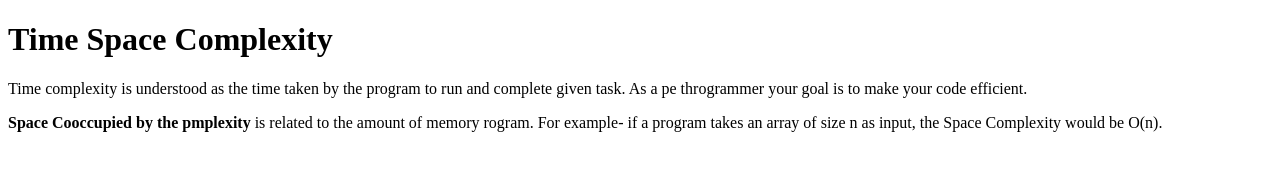
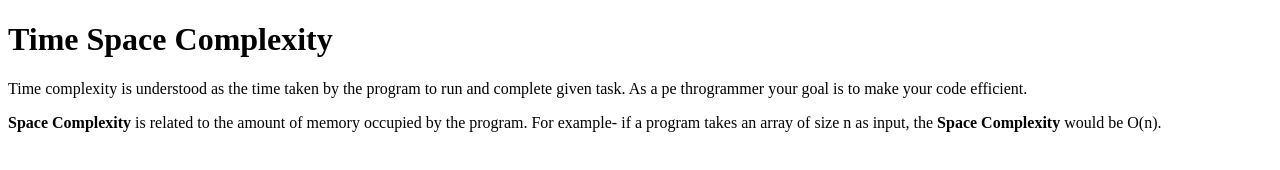
Before and after one commit to acciojob/time-and-space-complexity-Mufaddal-Hussen-Learning, a website: page main.html in a window 1280 px wide. Drawn offline with Linux system fonts and the light colour scheme.

Commit message:
created a submission

```diff
--- a/main.html
+++ b/main.html
@@ -10,7 +10,7 @@
 	<!-- the entire body must be written by student -->
 	<h1>Time Space Complexity</h1>
 	<p>Time complexity is understood as the time taken by the program to run and complete given task. As a pe throgrammer your goal is to make your code efficient.</p>
-    <p> <b>Space Cooccupied by the pmplexity</b> is related to the amount of memory rogram. For example- if a program takes an array of size n as input, the Space Complexity would be O(n).</p>
+    <p> <b>Space Complexity</b> is related to the amount of memory occupied by the program. For example- if a program takes an array of size n as input, the <b>Space Complexity</b> would be O(n).</p>
 	<script type="text/javascript" src="./script.js">
 </script>
 
```
